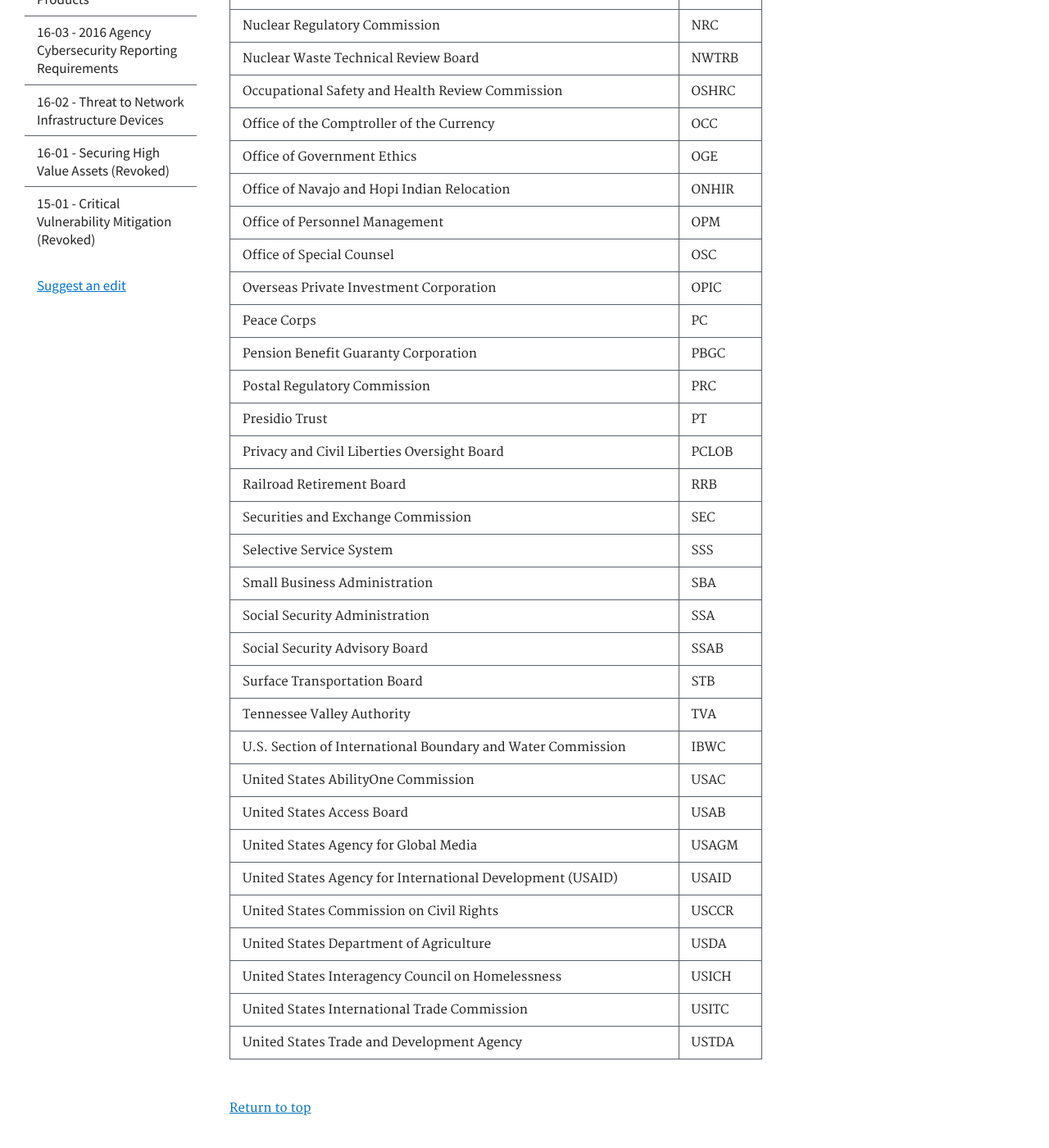
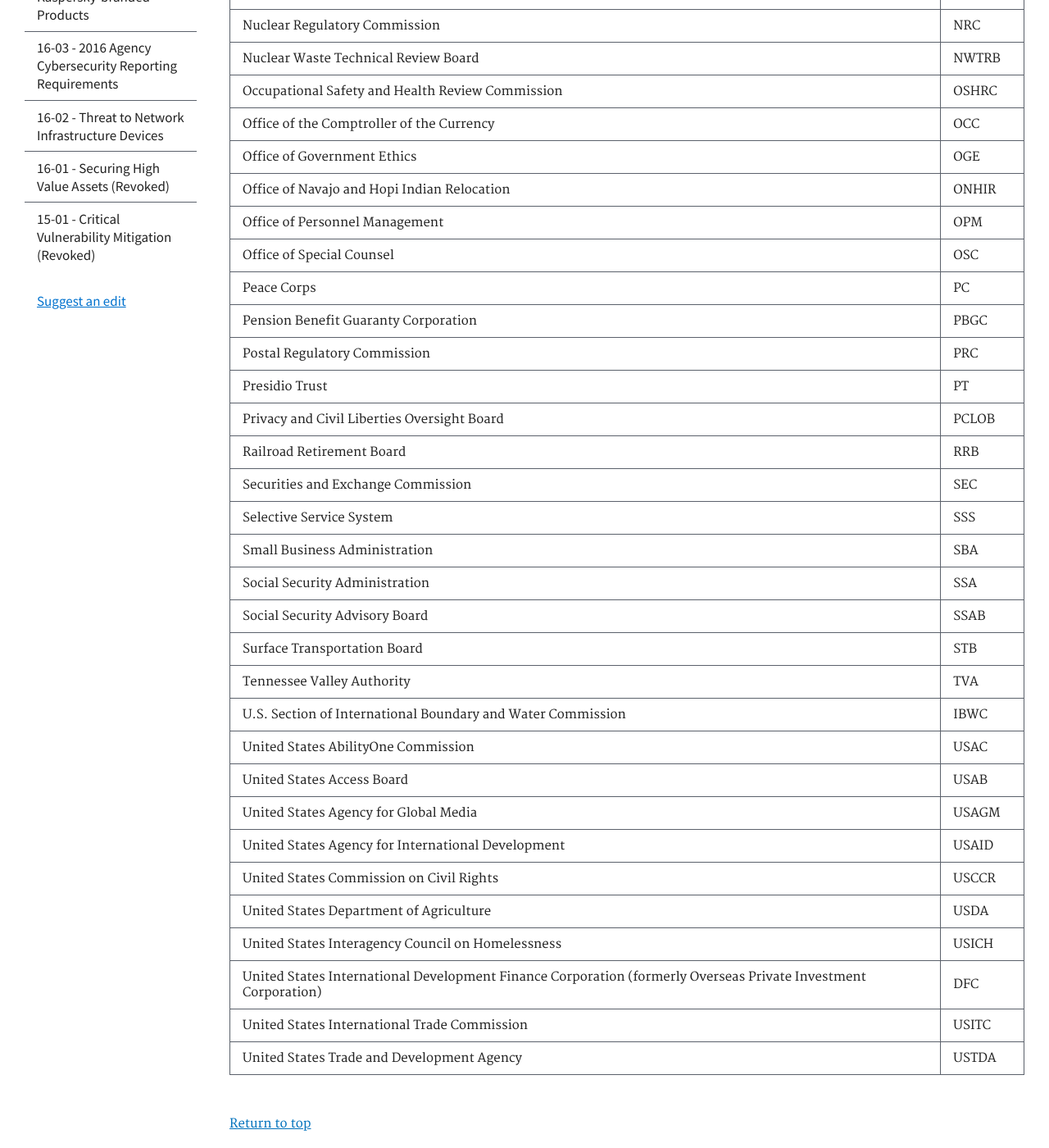
Before and after one commit to cisagov/cyber.dhs.gov, a Jekyll site: the page built from pages/agencylist.md, in a window 1280 px wide and 1400 px high, scrolled down 3091 px. Shown: the whole window at 82% size. Built offline with Jekyll 4.4.1, drawn with Linux system fonts in a browser that asks for light colours.

Commit message:
rename OPIC

```diff
--- a/pages/agencylist.md
+++ b/pages/agencylist.md
@@ -85,7 +85,6 @@ The following civilian Executive Branch agencies fall under CISA's [authorities]
 | Office of Navajo and Hopi Indian Relocation | ONHIR
 | Office of Personnel Management| OPM
 | Office of Special Counsel | OSC
-| Overseas Private Investment Corporation | OPIC
 | Peace Corps | PC
 | Pension Benefit Guaranty Corporation | PBGC
 | Postal Regulatory Commission| PRC
@@ -103,9 +102,10 @@ The following civilian Executive Branch agencies fall under CISA's [authorities]
 | United States AbilityOne Commission | USAC
 | United States Access Board| USAB
 | United States Agency for Global Media | USAGM
-| United States Agency for International Development (USAID) | USAID
+| United States Agency for International Development | USAID
 | United States Commission on Civil Rights| USCCR
 | United States Department of Agriculture | USDA
 | United States Interagency Council on Homelessness | USICH
-|United States International Trade Commission| USITC
-|United States Trade and Development Agency| USTDA
+| United States International Development Finance Corporation (formerly Overseas Private Investment Corporation) | DFC
+| United States International Trade Commission| USITC
+| United States Trade and Development Agency| USTDA
```
